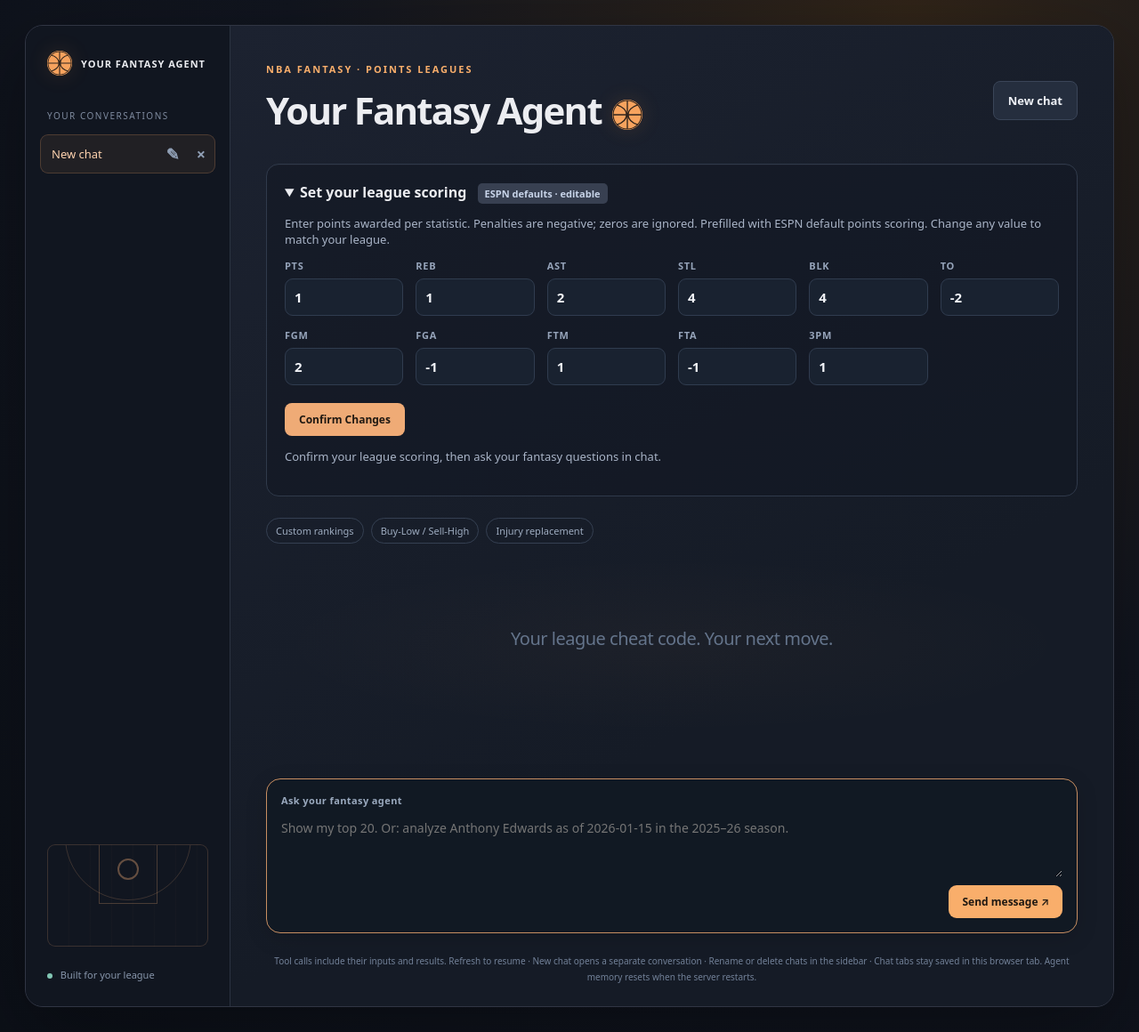
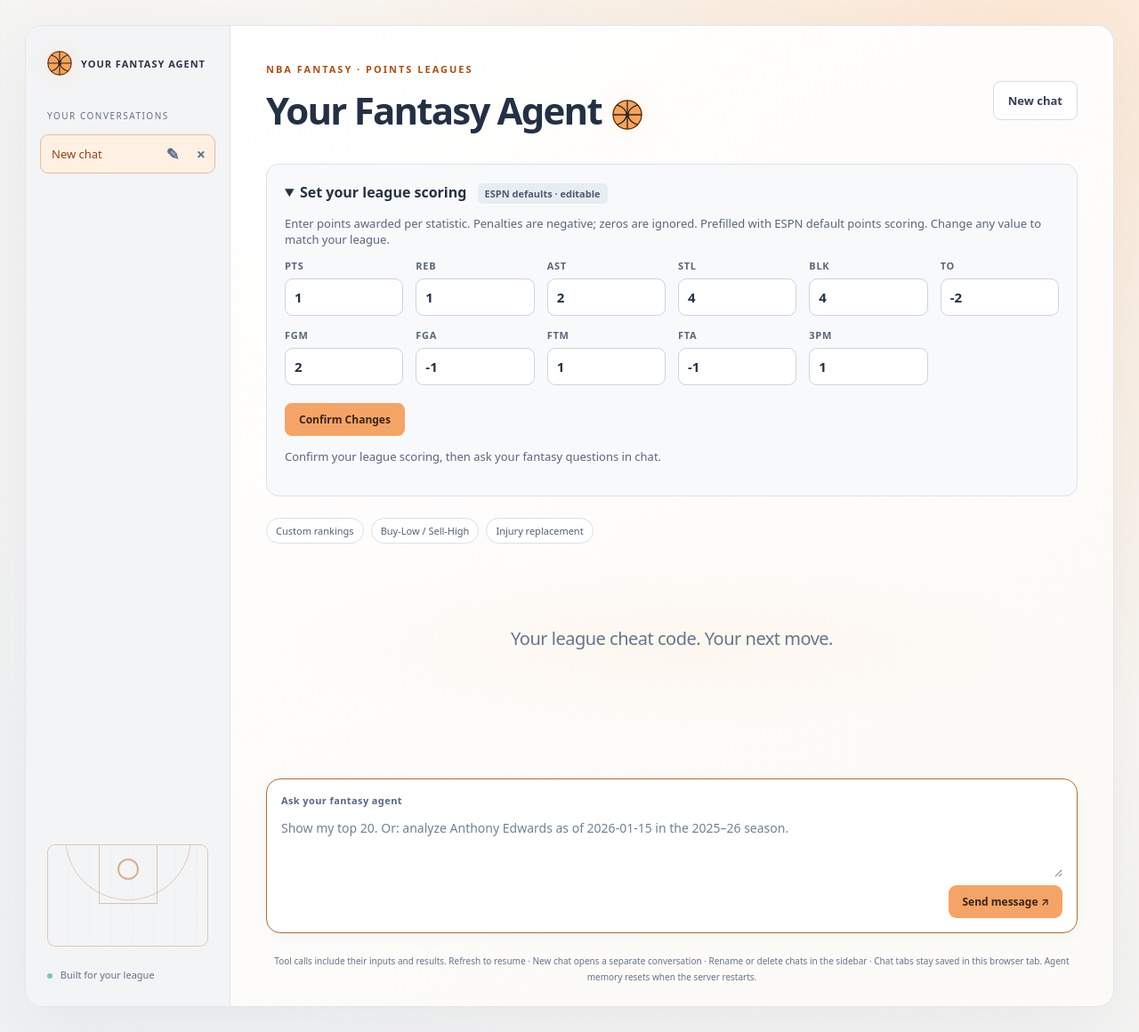
Before and after one commit to 3iroy/your-fantasy-agent, a Flask app: page / in a window 1280 px wide. Shown: the whole page at 89% size. Run offline with Flask 3, Linux system fonts and the light colour scheme.

Commit message:
Switch fantasy agent interface to warm light theme

```diff
--- a/static/style.css
+++ b/static/style.css
@@ -146,3 +146,65 @@ header { margin-bottom: 24px; }
 .inline-player-portrait > span { color: #eeb383; font-size: 19px; font-weight: 700; }
 .inline-player-portrait img { position: absolute; inset: 0; width: 100%; height: 100%; object-fit: contain; background: #202936; }
 @media (max-width: 500px) { .inline-player-portrait { flex-basis: 52px; width: 52px; height: 46px; } .player-recommendation-heading { gap: 9px; } }
+
+/* Warm light palette, with basketball orange as the accent. */
+:root { color-scheme: light; color: #263245; background: #f6f4f0; }
+body { background: radial-gradient(ellipse at 90% 0%, #fce8d5 0, #f8f6f2 50%, #f0f2f5 100%); }
+main { background: #fff; border-color: #e3e5e9; box-shadow: 0 24px 80px #303b5010; }
+.sidebar { background: #f3f4f6; border-color: #e0e3e8; }
+.sidebar-brand { color: #293448; }
+.sidebar-caption, .sidebar-bottom { color: #647187; }
+.workspace { background: linear-gradient(145deg, #fff, #fdfbf8 75%); }
+h1 { color: #243044; }
+.eyebrow { color: #a85017; }
+header button.secondary, button.secondary { background: #fff; color: #344157; border: 1px solid #d6dce4; }
+header button.secondary:hover { background: #f1f3f6; }
+.scoring { background: #f8f9fb; border-color: #dce2e9; box-shadow: none; }
+.scoring p, .note, .intro { color: #58667a; }
+.tag { background: #e8edf3; color: #4c5c72; }
+.weights label { color: #58667a; }
+.weights input, input, textarea { color: #243044; background: #fff; border-color: #cbd4df; }
+input:focus, textarea:focus { outline-color: #b65a20; }
+button, #apply-scoring { background: #f5a467; color: #3b2415; }
+button:hover, #apply-scoring:hover { background: #ee9553; }
+.chat-tab { color: #536178; }
+.chat-row .chat-tab:hover { background: #e7ebf0; color: #27364a; }
+.chat-row.active { background: #fff0e3; border-color: #e8bb96; }
+.chat-row.active .chat-tab { color: #8b461b; }
+.chat-action { color: #617087; background: transparent; }
+.chat-action:hover { background: #e4e9ef; color: #8c4518; }
+.delete-chat:hover { background: #ffe8e3; color: #a43124; }
+.capabilities span { color: #526278; background: #fff; border-color: #d9e1e9; }
+#messages { scrollbar-color: #c7d0dc transparent; }
+#messages:empty { background: radial-gradient(ellipse at center, #f6ad6b12, transparent 70%); }
+#messages:empty::before { color: #66758a; }
+article { border-color: #dce3eb; }
+article.assistant { background: #fff; border-left-color: #d58a51; }
+article.user { background: #edf3fb; border-color: #d3e0ef; }
+article > strong { color: #99501f; }
+.answer strong { color: #263b55; }
+.answer h3 { color: #293e59; }
+.answer hr { border-color: #dce3eb; }
+.tool-call { border-color: #d5e0e5; background: #f7faf9; }
+.tool-call summary { color: #226657; }
+.tool-call strong { color: #4a5d72; }
+.tool-call pre { background: #edf2f5; color: #293b50; }
+#chat-form { background: #fff; border-color: #cbd5e1; box-shadow: 0 4px 20px #33415508; }
+#chat-form > label { color: #576880; }
+#message { color: #263245; background: transparent; }
+#message::placeholder { color: #718096; }
+#chat-form:focus-within { border-color: #b86831; }
+#status { color: #96521e; }
+footer { color: #64748b; }
+.fantasy-trend { background: #fbfcfe; border-color: #d9e2ec; }
+.fantasy-trend figcaption { color: #293b50; }
+.fantasy-trend .trend-subtitle, .fantasy-trend .trend-note, .trend-legend { color: #586a80; }
+.trend-readout { background: #eaf0f7; color: #2b405a; }
+.court-art { border-color: #bc753e55; background: repeating-linear-gradient(90deg, transparent 0 22px, #bc753e06 23px 24px); }
+.court-art::before { border-color: #bc753e55; }
+.court-art::after { border-color: #bc753e66; }
+.court-art span { border-color: #bc753e88; }
+.player-recommendation-heading { border-color: #e8d9cd; }
+.inline-player-portrait { background: #f8eee5; border-color: #e1c8b4; }
+.inline-player-portrait > span { color: #945122; }
+.inline-player-portrait img { background: #f0f3f7; }
--- a/static/trend.js
+++ b/static/trend.js
@@ -1,7 +1,7 @@
 // Charts use actual tool results; all rolling windows end at the selected game.
 (function () {
   const NS = 'http://www.w3.org/2000/svg';
-  const colors = {game: '#8998b0', four: '#70dac7', ten: '#bdabff', baseline: '#f9ae6b'};
+  const colors = {game: '#64748b', four: '#087f70', ten: '#7652bd', baseline: '#b65c20'};
   function svgNode(tag, attrs = {}, text) {
     const node = document.createElementNS(NS, tag);
     for (const [key, value] of Object.entries(attrs)) node.setAttribute(key, String(value));
@@ -54,15 +54,15 @@
     svg.append(svgNode('rect', {x: shadeStart, y: pad.top, width: width-pad.right-shadeStart, height: plotHeight, fill: '#bdabff', opacity: 0.055}));
     for (let index = 0; index <= 4; index++) {
       const score = low + (high - low) * index / 4;
-      svg.append(svgNode('line', {x1: pad.left, x2: width-pad.right, y1: y(score), y2: y(score), stroke: '#344155', 'stroke-width': 1}),
-        svgNode('text', {x: pad.left-9, y: y(score)+4, 'text-anchor': 'end', fill: '#a9b4c7', 'font-size': 14}, score.toFixed(0)));
+      svg.append(svgNode('line', {x1: pad.left, x2: width-pad.right, y1: y(score), y2: y(score), stroke: '#dce3ec', 'stroke-width': 1}),
+        svgNode('text', {x: pad.left-9, y: y(score)+4, 'text-anchor': 'end', fill: '#5b6b80', 'font-size': 14}, score.toFixed(0)));
     }
-    svg.append(svgNode('text', {x: pad.left, y: 12, fill: '#a9b4c7', 'font-size': 10, class: 'trend-axis-title'}, 'FP / GAME'));
+    svg.append(svgNode('text', {x: pad.left, y: 12, fill: '#5b6b80', 'font-size': 10, class: 'trend-axis-title'}, 'FP / GAME'));
     for (let index = 0; index <= 3; index++) {
       const day = dates[0] + (dates.at(-1) - dates[0]) * index / 3;
       const label = new Date(day).toISOString().slice(5, 10);
       svg.append(svgNode('text', {x: pad.left+plotWidth*index/3, y: height-15,
-        'text-anchor': index === 0 ? 'start' : index === 3 ? 'end' : 'middle', fill: '#a9b4c7', 'font-size': 14}, label));
+        'text-anchor': index === 0 ? 'start' : index === 3 ? 'end' : 'middle', fill: '#5b6b80', 'font-size': 14}, label));
     }
     svg.append(svgNode('line', {x1: pad.left, x2: width-pad.right, y1: y(baseline), y2: y(baseline),
       stroke: colors.baseline, 'stroke-width': 1.6, 'stroke-dasharray': '6 5'}));
@@ -75,8 +75,8 @@
     for (let index = 0; index < games.length; index++) svg.append(svgNode('circle', {cx: x(index), cy: y(games[index].fantasy_points), r: 2, fill: colors.game, opacity: 0.7}));
     addLine(ten, colors.ten, 2.6);
     addLine(four, colors.four, 2.6);
-    const guide = svgNode('line', {y1: pad.top, y2: height-pad.bottom, stroke: '#dae5f2', 'stroke-dasharray': '3 4', opacity: 0.45});
-    const marker = svgNode('circle', {r: 4.5, fill: '#eff4ff', stroke: '#171c28', 'stroke-width': 2});
+    const guide = svgNode('line', {y1: pad.top, y2: height-pad.bottom, stroke: '#53657d', 'stroke-dasharray': '3 4', opacity: 0.45});
+    const marker = svgNode('circle', {r: 4.5, fill: '#ffffff', stroke: '#34445c', 'stroke-width': 2});
     svg.append(guide, marker);
     const readout = document.createElement('div');
     readout.className = 'trend-readout';
--- a/templates/index.html
+++ b/templates/index.html
@@ -4,9 +4,9 @@
   <meta charset="UTF-8">
   <meta name="viewport" content="width=device-width, initial-scale=1.0">
   <title>Your Fantasy Agent · NBA</title>
-  <link rel="stylesheet" href="/static/style.css?v=20261007d">
-  <script src="/static/trend.js" defer></script>
-  <script src="/static/chat.js?v=20261007d" defer></script>
+  <link rel="stylesheet" href="/static/style.css?v=20261007light">
+  <script src="/static/trend.js?v=20261007light" defer></script>
+  <script src="/static/chat.js?v=20261007light" defer></script>
 </head>
 <body>
   <main>
```
